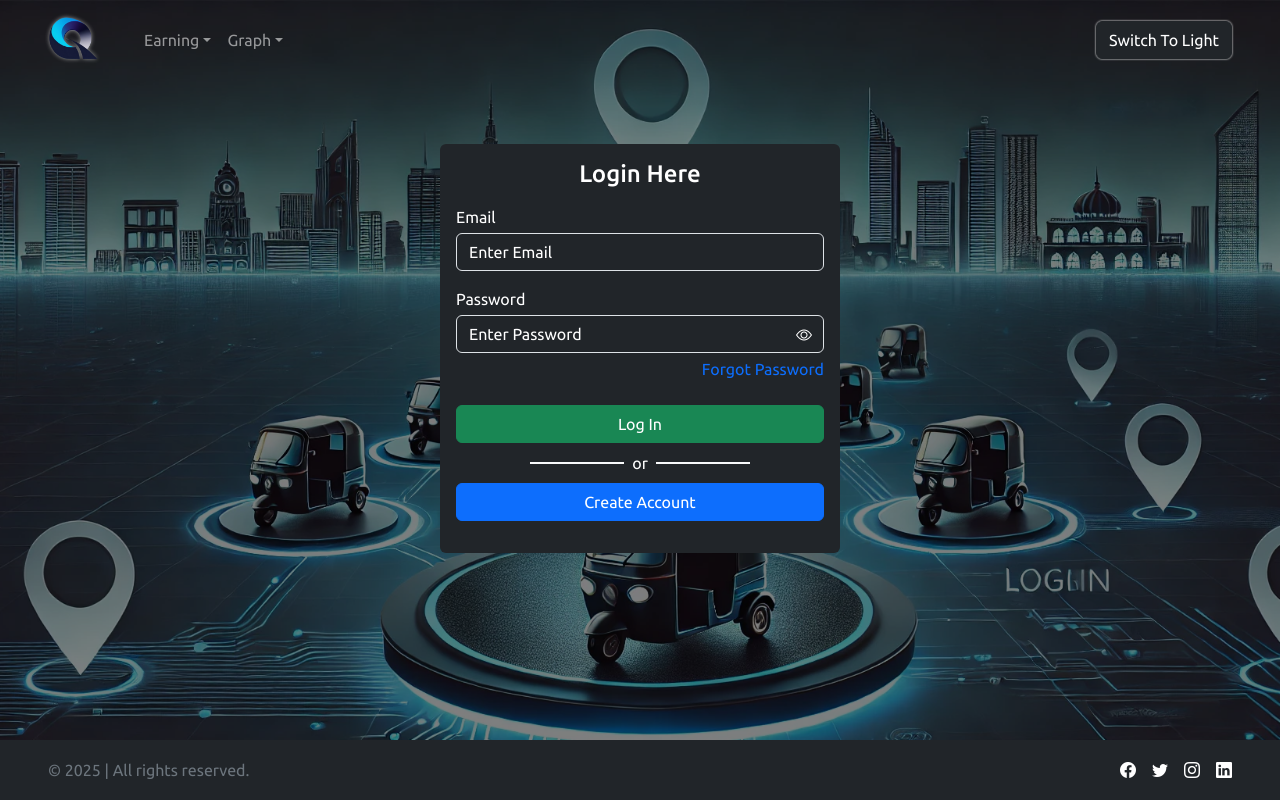
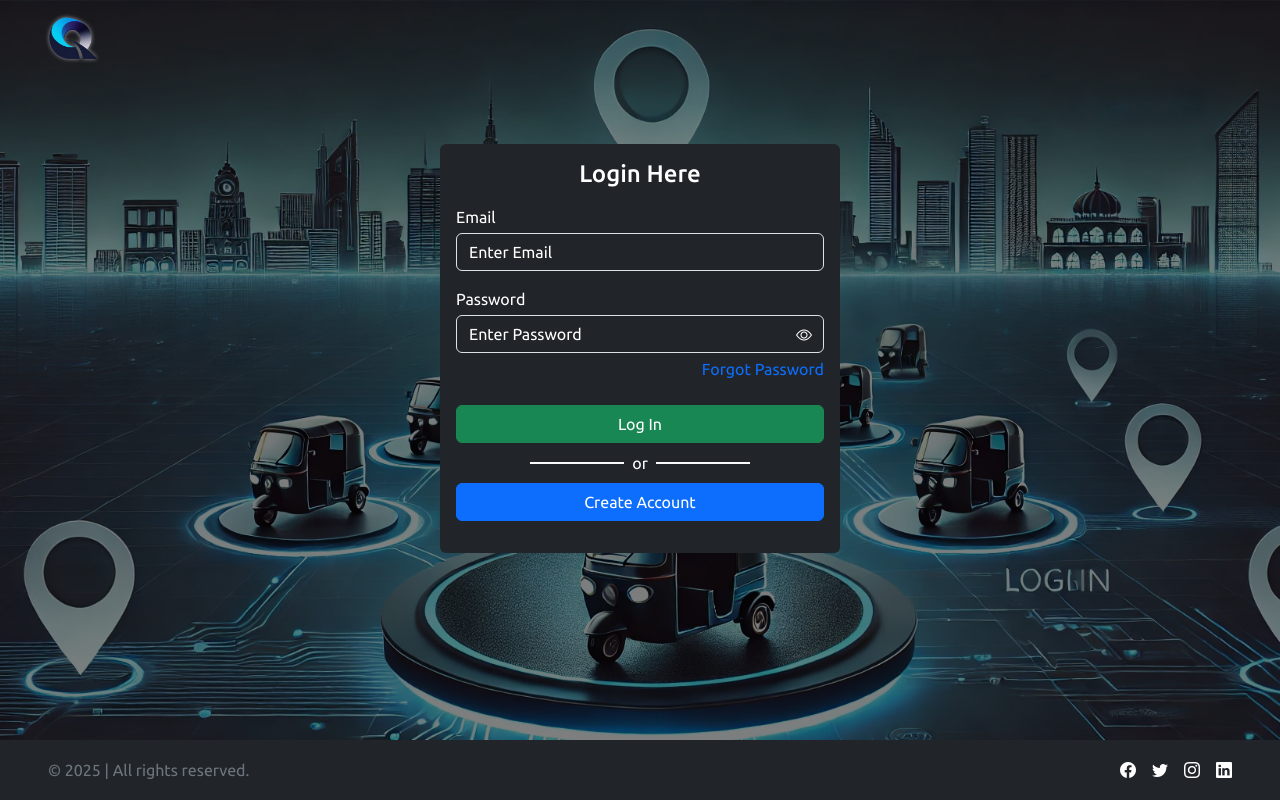
Before and after one commit to rahul-1702/GoRide, a React (Vite) app in the folder frontend/: page / in a window 1280 px wide. Built offline with nearby package versions, Linux system fonts and the light colour scheme; no server answers.

Commit message:
tailwind setup done

```diff
--- a/frontend/index.html
+++ b/frontend/index.html
@@ -11,6 +11,7 @@
     />
     <meta name="viewport" content="width=device-width, initial-scale=1.0" />
     <title>GoRide</title>
+    <link href="src/styles.css" rel="stylesheet">
   </head>
   <body>
     <div id="root"></div>
--- a/frontend/package.json
+++ b/frontend/package.json
@@ -10,6 +10,7 @@
     "preview": "vite preview"
   },
   "dependencies": {
+    "@tailwindcss/vite": "^4.1.7",
     "axios": "^1.7.9",
     "bootstrap": "^5.3.3",
     "bootstrap-icons": "^1.11.3",
@@ -17,7 +18,8 @@
     "react": "^18.3.1",
     "react-dom": "^18.3.1",
     "react-router-dom": "^7.1.3",
-    "sweetalert2": "^11.16.1"
+    "sweetalert2": "^11.16.1",
+    "tailwindcss": "^4.1.7"
   },
   "devDependencies": {
     "@eslint/js": "^9.17.0",
--- /dev/null
+++ b/frontend/src/styles.css
@@ -0,0 +1 @@
+@import "tailwindcss";
--- a/frontend/vite.config.js
+++ b/frontend/vite.config.js
@@ -1,12 +1,13 @@
 import { defineConfig, loadEnv } from 'vite';
 import react from '@vitejs/plugin-react';
+import tailwindcss from '@tailwindcss/vite';
 
 export default defineConfig(({ mode }) => {
   // Load environment variables
   const env = loadEnv(mode, process.cwd(), '');
 
   return {
-    plugins: [react()],
+    plugins: [react(), tailwindcss()],
     base: '/',
     server: {
       historyApiFallback: true,
```
Also changed, not shown: 1 other file (tests, documents, lock files or other folders).
